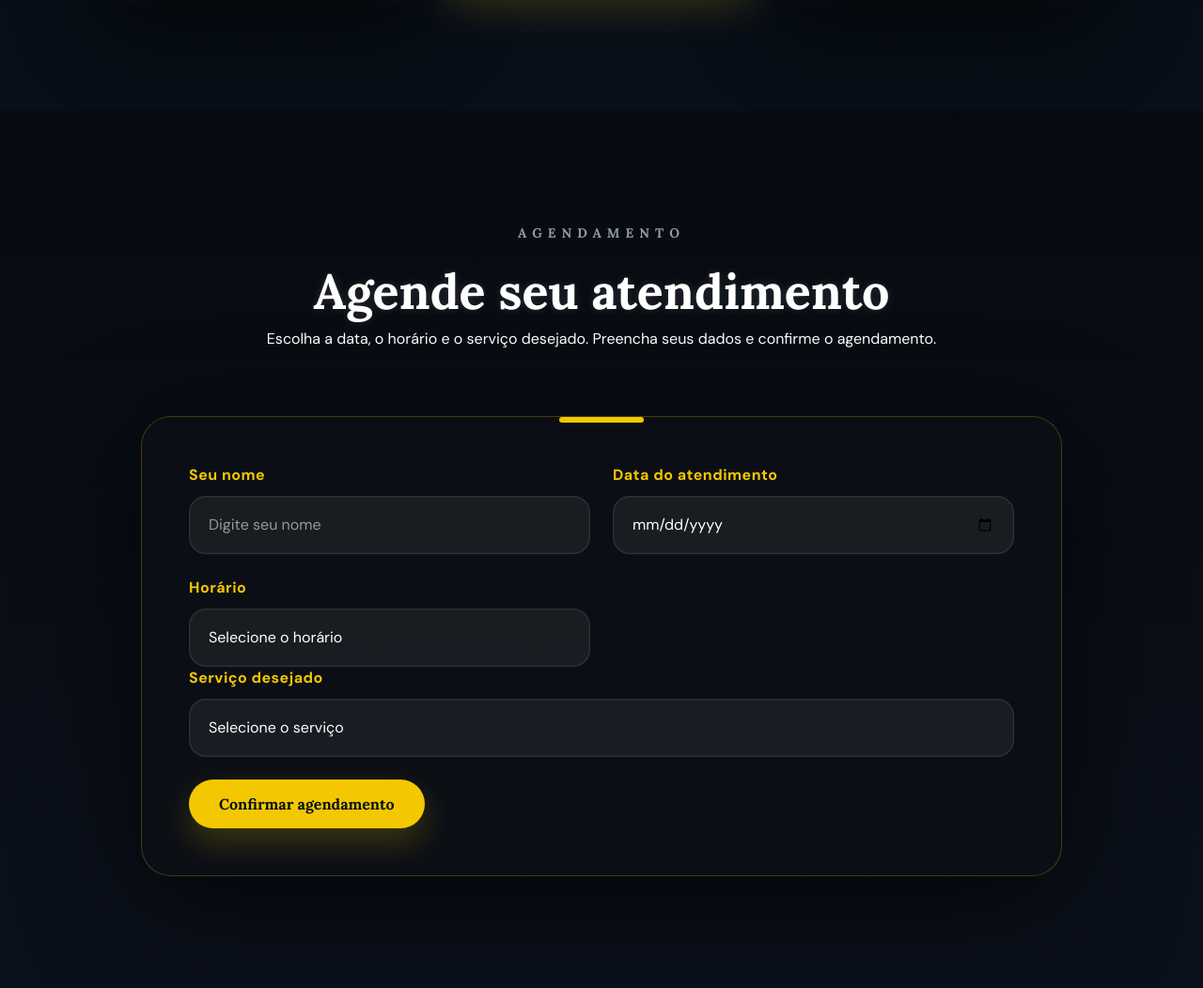
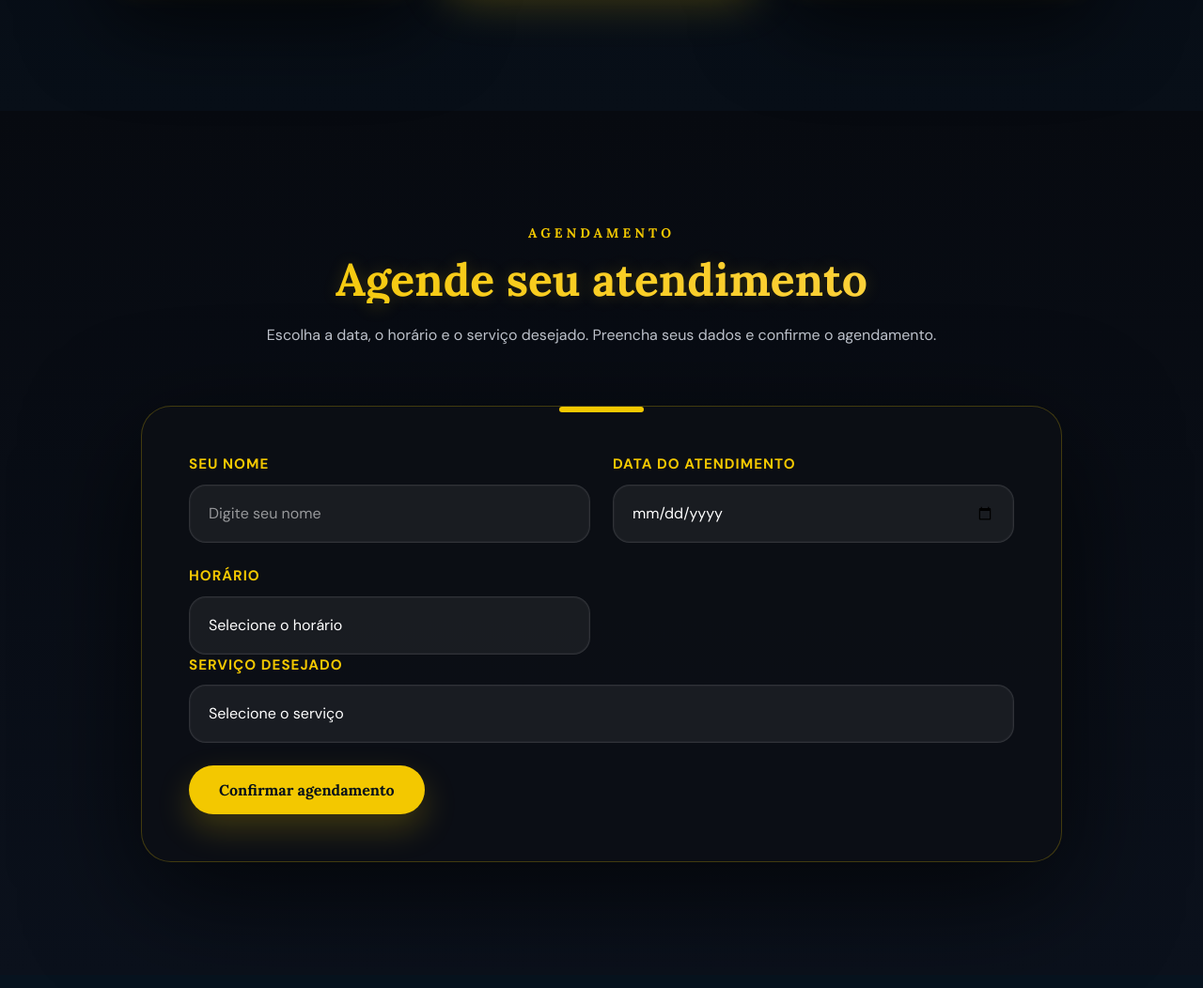
Before and after one commit to GKLIMA77/Barbearia_Adrian, a PHP site: page /barbearia/index.php in a window 1280 px wide. Shown: the part 2931-3983 px from the top of the page at 94% size. Run offline with PHP 8.4, Linux system fonts and the light colour scheme.

Commit message:
corrigir agendamento

```diff
--- a/barbearia/index.php
+++ b/index.php
@@ -575,7 +575,7 @@ document.getElementById('form-agendamento').addEventListener('submit', async fun
 
     } catch (erro) {
         console.error('Erro:', erro);
-        document.getElementById('alerta-msg-erro').innerText = 'Erro ao processar. Tente novamente.';
+        document.getElementById('alerta-msg-erro').innerText = 'Erro: ' + erro.message;
         document.getElementById('alerta-erro').style.display = 'block';
     }
 
--- a/barbearia/style.css
+++ b/style.css
@@ -587,6 +587,38 @@ section{
     padding:120px 8%;
 }
 
+.agenda .section-topo{
+    text-align:center;
+    margin-bottom:60px;
+}
+
+.agenda .section-topo .mini-texto{
+    color:#f3c800;
+    font-weight:700;
+    letter-spacing:4px;
+    text-transform:uppercase;
+    margin-bottom:14px;
+}
+
+.agenda .section-topo h2{
+    font-size:48px;
+    line-height:1.05;
+    margin-bottom:20px;
+    background:linear-gradient(90deg, #f3c800, #ffd54f);
+    -webkit-background-clip:text;
+    -webkit-text-fill-color:transparent;
+    text-shadow:0 0 18px rgba(243,200,0,0.18);
+}
+
+.agenda-descricao{
+    max-width:760px;
+    margin:0 auto;
+    color:#d4d9e2;
+    font-size:1rem;
+    line-height:1.8;
+    opacity:.9;
+}
+
 .agenda-card{
     max-width:980px;
     margin:auto;
@@ -636,7 +668,9 @@ section{
     color:#f3c800;
     font-weight:800;
     margin-bottom:10px;
-    letter-spacing:0.5px;
+    letter-spacing:1px;
+    text-transform:uppercase;
+    font-size:.95rem;
 }
 
 .form-group input,
```
Also changed, not shown: barbearia/conexão.php (deleted, +0 -14 lines), barbearia/processar_agendamento.php (deleted, +0 -114 lines), conexão.php (added, +14 -0 lines), processar_agendamento.php (added, +86 -0 lines), footer.php (renamed from barbearia/footer.php), header.php (renamed from barbearia/header.php).
